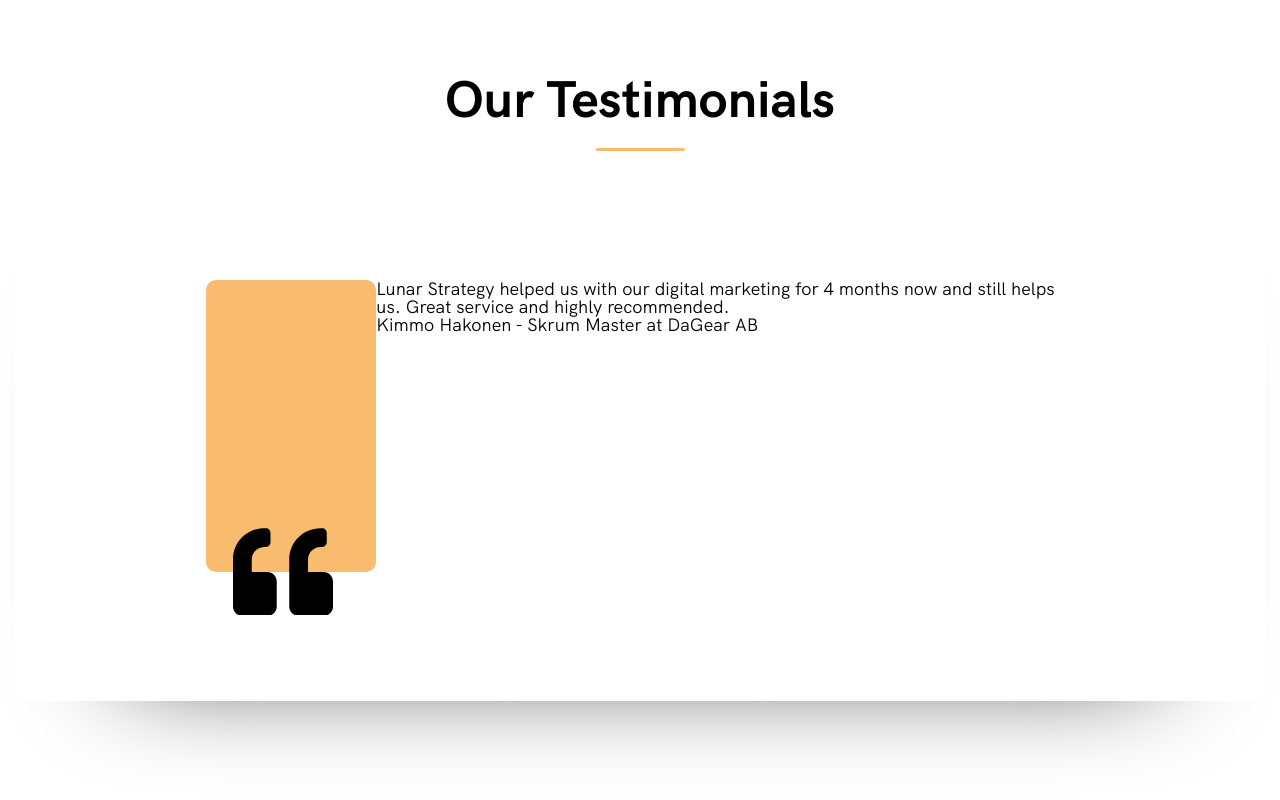
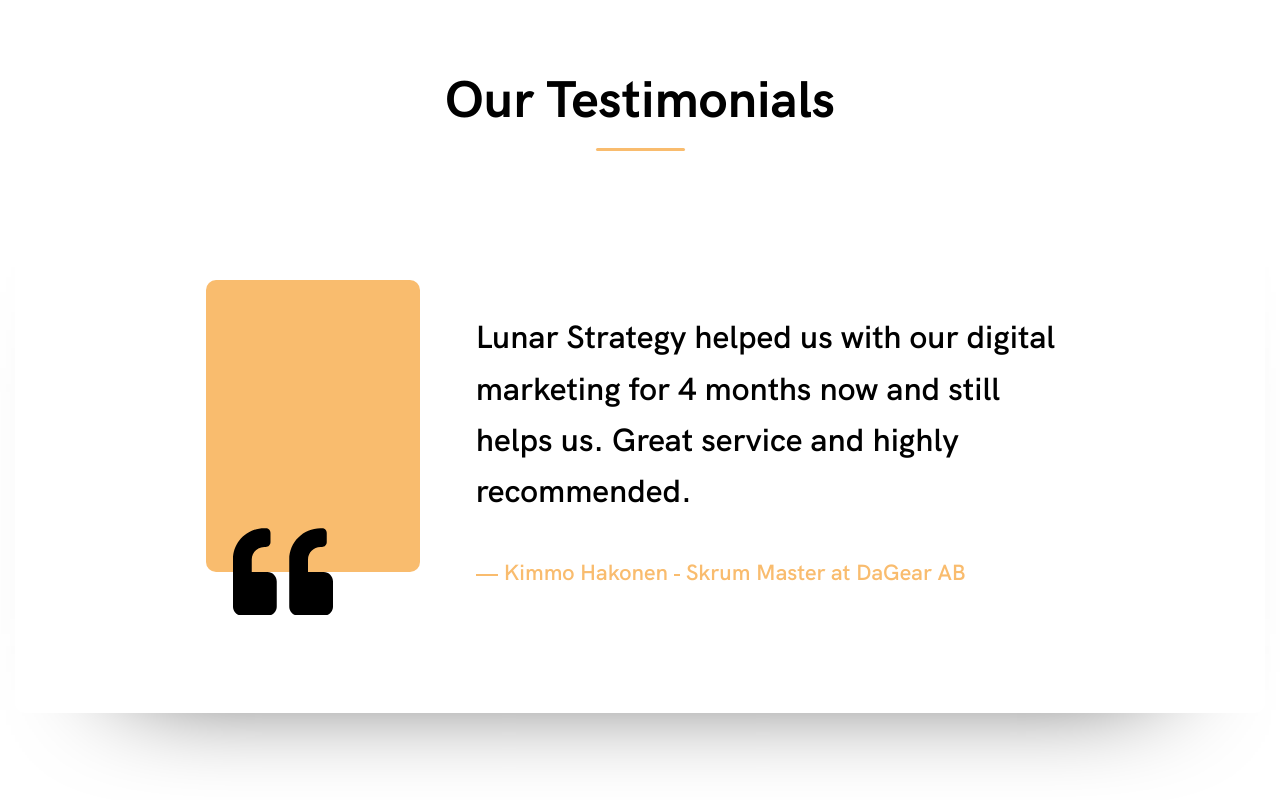
Before and after one commit to y-viktorovich/dapixel, a website: page src/index.html in a window 1280 px wide. Shown: the part 3673-4473 px from the top of the page. Drawn offline with nearby package versions, Linux system fonts and the light colour scheme; files that its build step writes are made by us from their sources; files whose address does not match are found by name.

Commit message:
add reviews

```diff
--- a/src/assets/scss/blocks/reviews.scss
+++ b/src/assets/scss/blocks/reviews.scss
@@ -3,11 +3,15 @@
     border-radius: 1rem;
     box-shadow: 0 69px 114px -110px $black;
     display: flex;
+    flex-wrap: wrap;
 
     &__square {
         position: relative;
 
-        width: 253px;
+
+
+        width: 24.63%;
+        max-width: 253px;
         height: 292px;
         border-radius: 1rem;
         background-color: $yellow;
@@ -25,6 +29,44 @@
     }
 
     &__content {
+        width: 75.37%;
+        padding: 3.2rem 0 0 5.6rem;
+
+    }
+
+    &__text {
+        font-family: 'HK Grotesk', sans-serif;
+        font-size: 3.2rem;
+        color: $black;
+        font-weight: 600;
+        line-height: 1.6;
+
+        margin-bottom: 4.5rem;
+    }
+
+    &__author {
+        font-family: 'HK Grotesk', sans-serif;
+        font-size: 2.2rem;
+        color: $yellow;
+        font-weight: 600;
+
+        &:before,
+        & span:before {
+            content: '';
+            display: inline-block;
+            width: 22px;
+            height: 2px;
+            background-color: $yellow;
+            vertical-align: middle;
+            margin-right: 0.6rem;
+        }
+
+        & span:before {
+            width: 6px;
+            height: 2px;
+            margin: 0 0.6rem;
+        }
+
 
     }
 
--- a/src/index.html
+++ b/src/index.html
@@ -91,7 +91,7 @@
 <section class="subscribe">
     <div class="container">
         <div class="subscribe__inner">
-            <div class="subscribe__text">Book A Free Digital Marketing Consultation</div>
+            <h2 class="subscribe__text">Book A Free Digital Marketing Consultation</h2>
 
             <div class="subscribe__form">
                 <div class="form">
@@ -122,11 +122,18 @@
                 <div class="reviews__text">
                     <p>Lunar Strategy helped us with our digital marketing for 4 months now and still helps us. Great service and highly recommended.</p>
                 </div>
-                <div class="reviews__author">Kimmo Hakonen - Skrum Master at DaGear AB</div>
+                <div class="reviews__author">Kimmo Hakonen<span class="reviews__position">Skrum Master at DaGear AB</span></div>
             </div>
-
-
 
         </div>
     </div><!-- /.container -->
 </section><!-- /.section -->
+
+<article class="article">
+    <div class="container">
+        <div class="article__inner">
+
+        </div>
+    </div>
+
+</article>
```
Also changed, not shown: dist/assets/css/style.min.css, dist/index.html.
